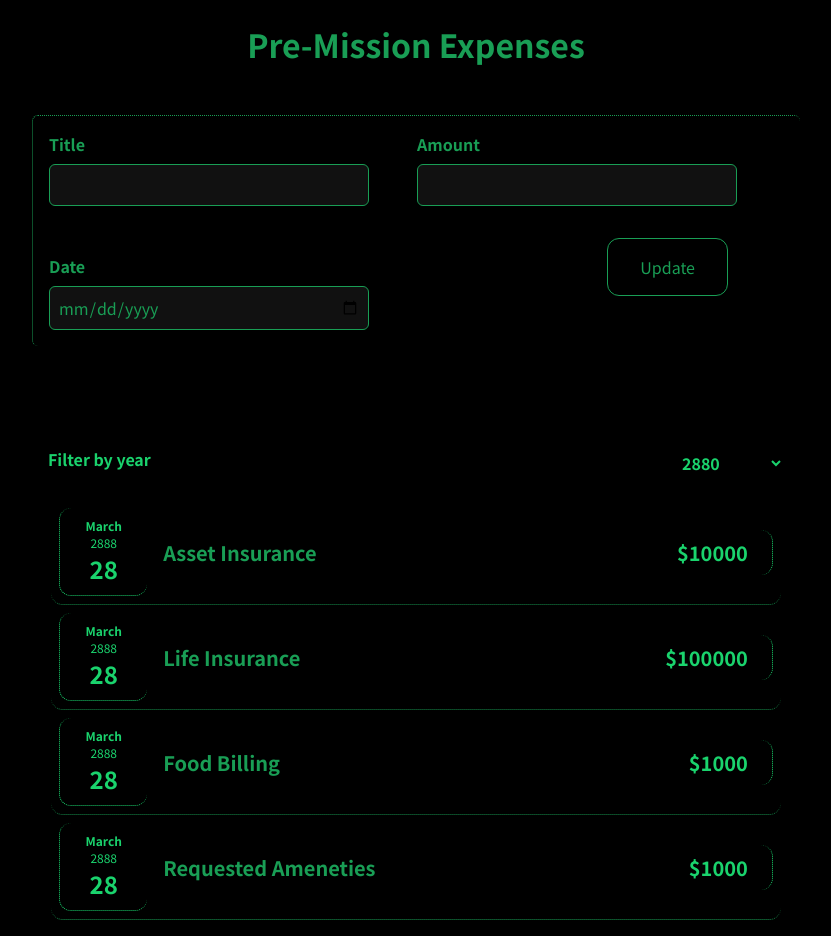
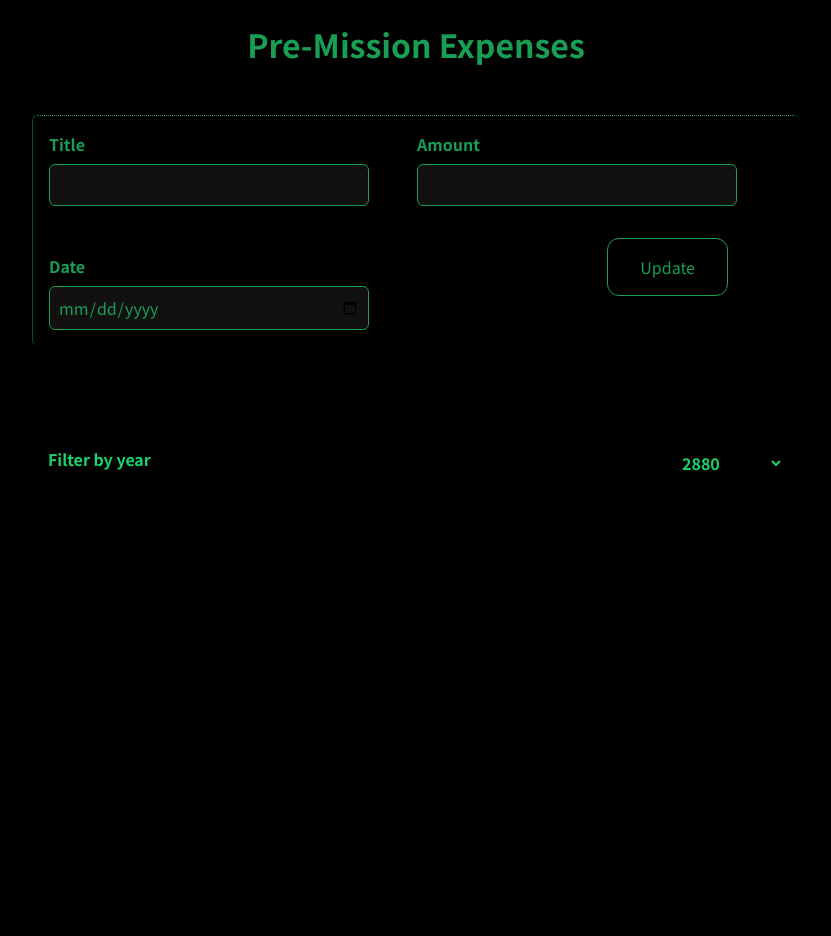
Before and after one commit to xTurbeaux/react_components_hew, a React (Create React App) app: page / in a window 1280 px wide. Shown: the whole page, without its empty margins (224-1055 px from the left). After the commit the page ends 800 px from the top, so only its background shows below. Built offline with nearby package versions, Linux system fonts and the light colour scheme.

Commit message:
filter is working, dummy dates start on year 2888

```diff
--- a/src/components/totals/Amounts.js
+++ b/src/components/totals/Amounts.js
@@ -11,13 +11,19 @@ const Amounts = (data) => {
 
     const filterChangeHandler = (selectedYear) => {
         setFilteredYear(selectedYear);
-    }
+    };
+
+    // Only items matching the fitered year will be kept in the filteredExpenses array
+
+    const filteredExpenses = data.items.filter(expense => {
+        return expense.date.getFullYear().toString() === filteredYear;
+    });
 
     return (
         <div>
             <Card className="amounts">
                 <Filter selected={filteredYear} onChangeFilter={filterChangeHandler} />
-                {data.items.map((expense) => (
+                {filteredExpenses.map((expense) => (
                     <ExpenseItem
                         key={expense.id}
                         title={expense.title}
```
Also changed, not shown: 1 other file (tests, documents, lock files or other folders).
